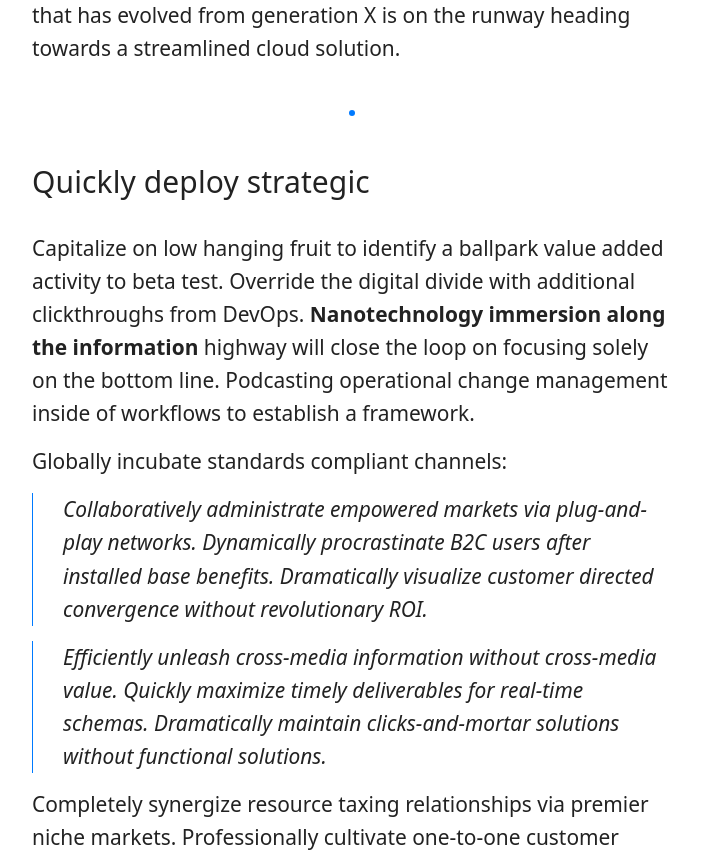
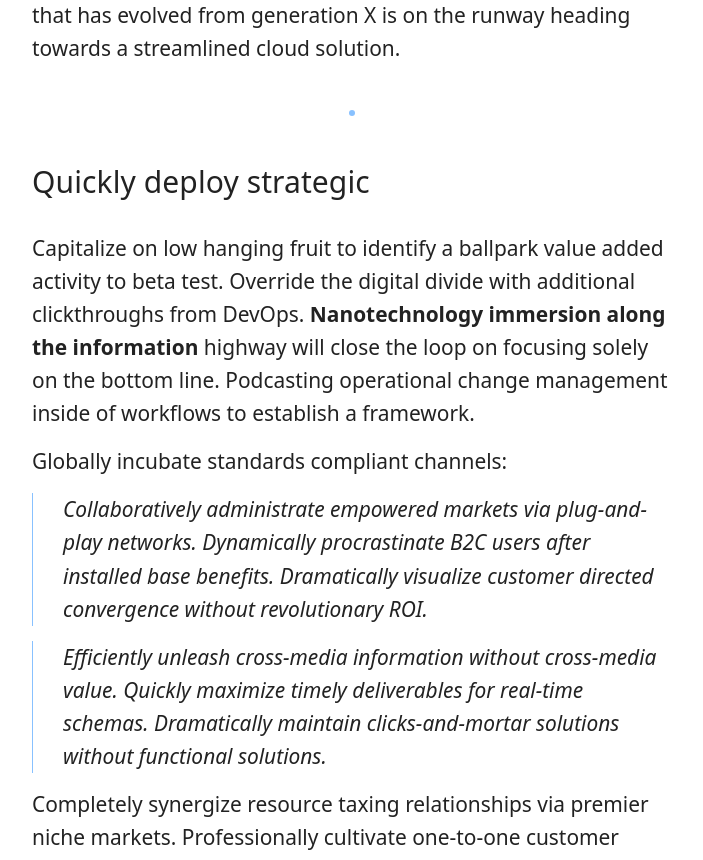
Before and after one commit to dylanhand/dylanhand.github.io, a Jekyll site: the page built from _posts/2019-07-23-travel-essentials.md, in a window 1280 px wide. Shown: the part 1031-1891 px from the top of the page, without its empty margins (288-991 px from the left). Built offline with Jekyll 4.4.1, drawn with Linux system fonts in a browser that asks for light colours; some web fonts are replaced.

Commit message:
Lighten secondary color

```diff
--- a/_sass/0-settings/_variables.scss
+++ b/_sass/0-settings/_variables.scss
@@ -14,7 +14,7 @@
 
 // Color
 $primary-color: #007aff;
-$secondary-color: #007aff;
+$secondary-color: #007aff77;
 $dark: #222;
 $gray: #666;
 $gray-dark: #888;
```
